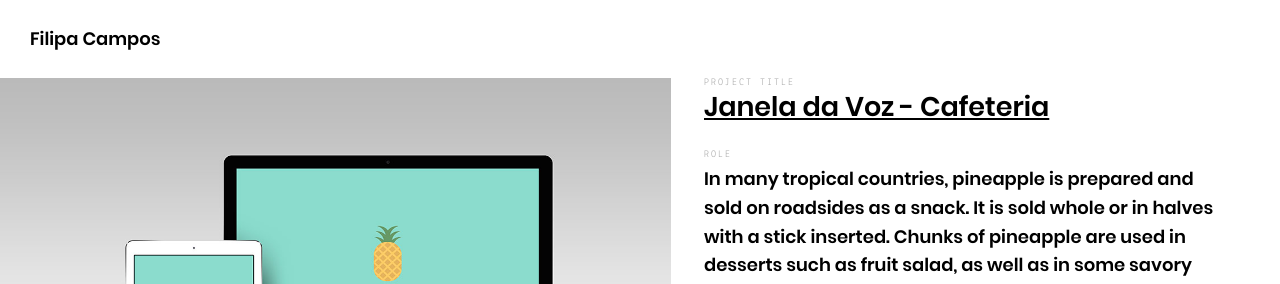
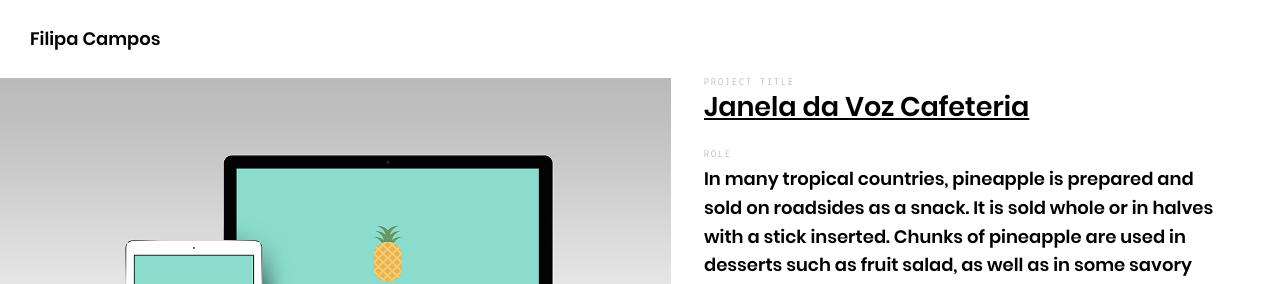
Before and after one commit to filipanoscampos/filipamadethis, a Jekyll site: the page built from _posts/projects/2018-12-22-janela.md, in a window 1280 px wide. Shown: the top 284 px of the page. Built offline with Jekyll 4.4.1, drawn with Linux system fonts in a browser that asks for light colours; nearby versions of some CDN libraries; library files that are not in the unit come from our copies.

```diff
--- a/_posts/projects/2018-12-22-janela.md
+++ b/_posts/projects/2018-12-22-janela.md
@@ -7,7 +7,7 @@ meta:
   keywords: "Logo"
 
 project:
-  title: "Janela da Voz - Cafeteria"
+  title: "Janela da Voz Cafeteria"
   type: "Branding"
   url: ""
   logo: "/assets/images/projects/janela/logo.jpg"
```
